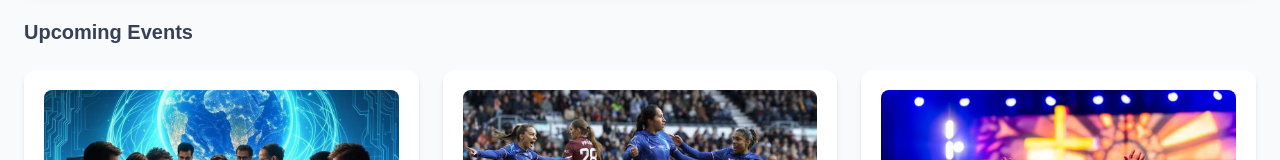
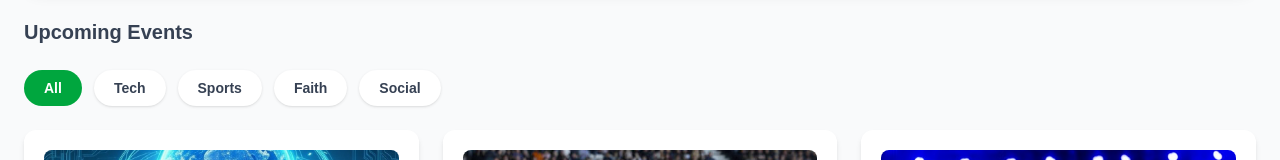
Before and after one commit to ayomide-oluwasusi/campus-event-board, a Next.js app: page / in a window 1280 px wide. Shown: the part 394-554 px from the top of the page. Built offline with nearby package versions, Linux system fonts and the light colour scheme.

Commit message:
Add category filtering

```diff
--- a/app/page.tsx
+++ b/app/page.tsx
@@ -11,6 +11,11 @@ const banners = [
 
 export default function Home() {
   const [currentBanner, setCurrentBanner] = useState(0);
+  const [selectedCategory, setSelectedCategory] = useState("All");
+    const filteredEvents =
+    selectedCategory === "All"
+      ? events
+      : events.filter((event) => event.category === selectedCategory);
 
   useEffect(() => {
   const timer = window.setTimeout(() => {
@@ -62,10 +67,31 @@ export default function Home() {
       <h2 className="mb-6 text-xl font-semibold text-gray-700">
         Upcoming Events
       </h2>
+      {/* Category Filter */}
+<div className="mb-6 flex flex-wrap gap-3">
+  {["All", "Tech", "Sports", "Faith", "Social"].map((category) => (
+    <button
+      key={category}
+      onClick={() => setSelectedCategory(category)}
+      className={`rounded-full px-5 py-2 text-sm font-semibold transition ${
+        selectedCategory === category
+          ? "bg-green-600 text-white"
+          : "bg-white text-gray-700 shadow hover:bg-green-100"
+      }`}
+    >
+      {category}
+    </button>
+  ))}
+</div>
 
       {/* Event Cards */}
       <div className="grid grid-cols-1 gap-6 sm:grid-cols-2 lg:grid-cols-3">
-        {events.map((event) => (
+        {filteredEvents.length === 0 &&
+  <p className="col-span-full py-10 text-center text-gray-500">
+    No events found in this category.
+  </p>
+}
+        {filteredEvents.map((event) => (
           <a
           key={event.id}
           href={`/events/${event.id}`}
```
Also changed, not shown: 1 other file (tests, documents, lock files or other folders).
